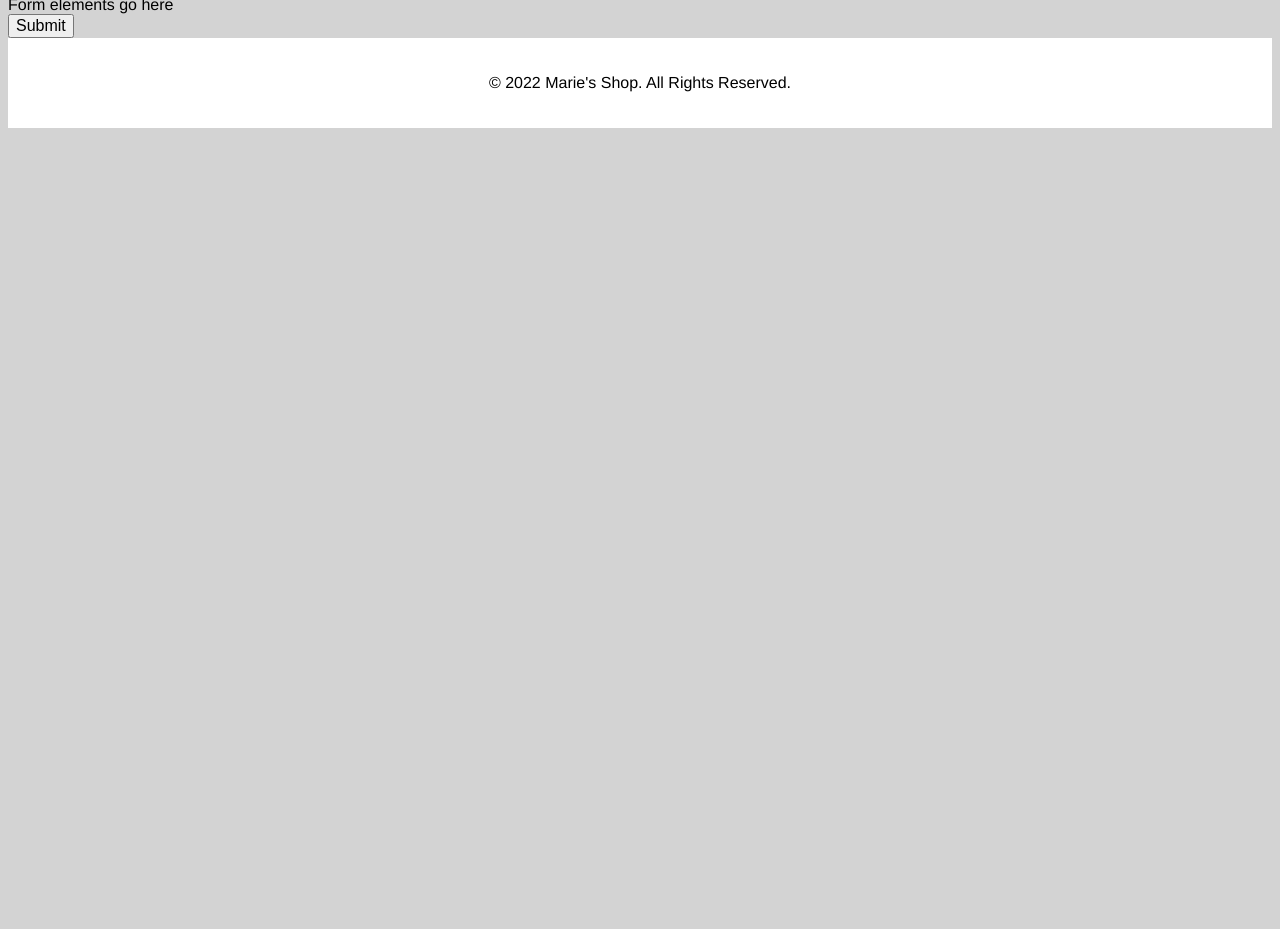
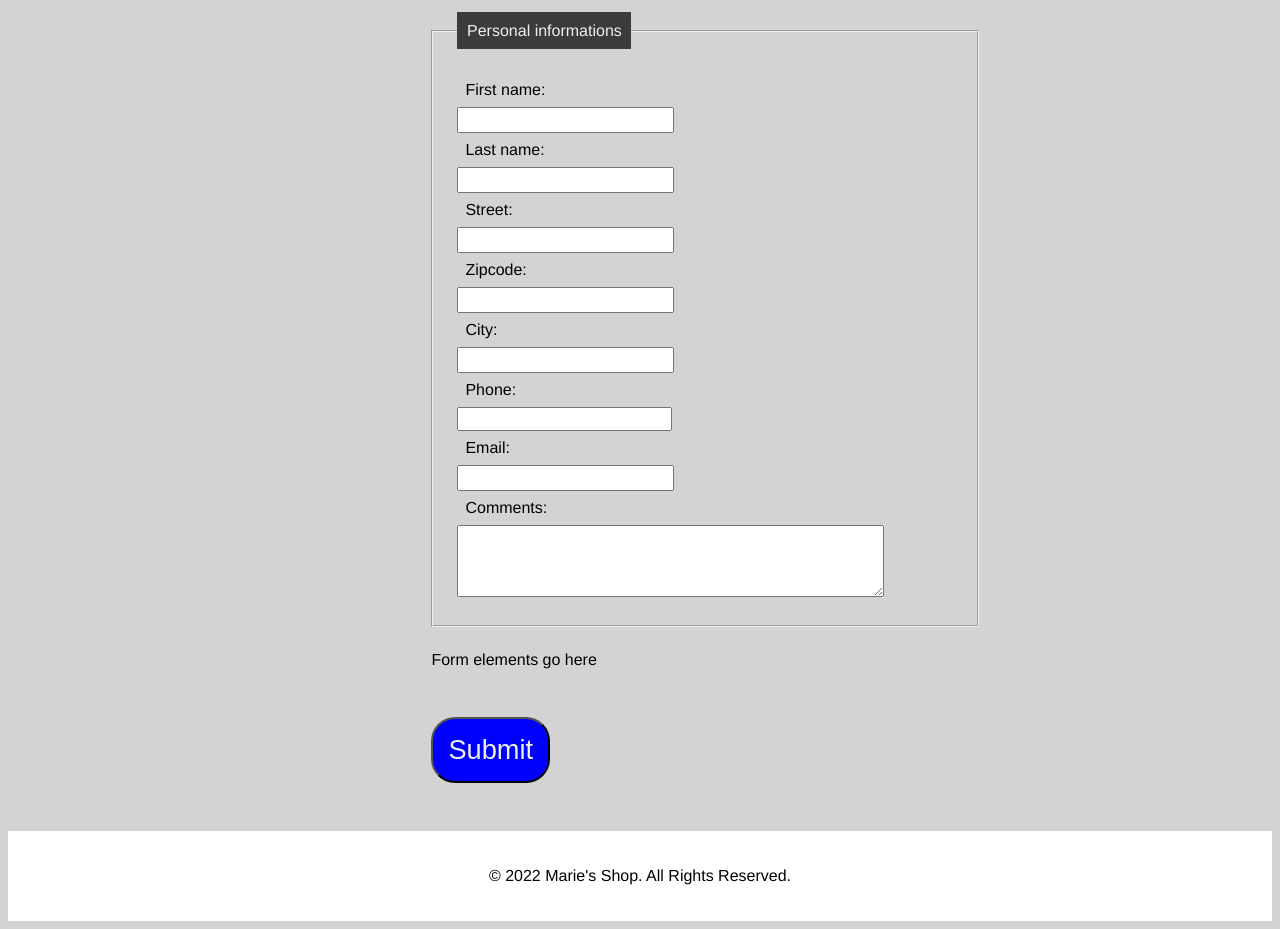
Before and after one commit to marieannonciatehatungimana/WD-22-D07-UIB-Final-Project, a plain HTML site: page contact.html in a window 1280 px wide. Shown: the part 77-1006 px from the top of the page. Before the commit the page ends 800 px from the top, so only its background shows below. Drawn offline with Linux system fonts and the light colour scheme.

Commit message:
Adjusts contact.

```diff
--- a/contact.html
+++ b/contact.html
@@ -1,9 +1,11 @@
 <!DOCTYPE html>
 <html lang="en">
+
 <head>
   <link rel="stylesheet" href="css/style.css" />
-    <title>Kontakt</title>
+  <title>Büro</title>
 </head>
+
 <body>
   <nav>
     <a href="index.html">Home</a>
@@ -16,13 +18,63 @@
     <a class="active" href="contact.html">Kontakt</a>
   </nav>
   <main>
+
+    <div>
+
       <form method="get" action="/thank-you.html">
+
+        <fieldset>
+          <legend>Personal informations</legend>
+          <div>
+            <label for="firstName">First name:</label>
+            <input type="text" id="firstName" name="firstName" maxlength="30">
+          </div>
+          <div>
+            <label for="lastName">Last name:</label>
+            <input type="text" id="lastName" name="lastName" maxlength="30">
+          </div>
+
+          <div>
+            <label for="street">Street:</label>
+            <input type="text" id="street" name="street" maxlength="30">
+          </div>
+          <div>
+            <label for="zipcode">Zipcode:</label>
+            <input type="text" id="zipcode" name="zipcode" maxlength="30">
+          </div>
+          <div>
+            <label for="city">City:</label>
+            <input type="text" id="city" name="city" maxlength="30">
+          </div>
+
+          <div>
+            <label for="phone">Phone:</label>
+            <input type="phone" id="phone" name="phone" maxlength="30">
+          </div>
+
+          <div>
+            <label for="email">Email:</label>
+            <input type="text" id="email" name="email" maxlength="30">
+          </div>
+
+          <div>
+            <label for="comments">Comments:</label>
+            <textarea id="comments" name="comments" rows="4" cols="50"></textarea>
+          </div>
+        </fieldset>
+
         <div>Form elements go here</div>
-        <input type="submit" value="Submit" />
+        <button type="submit" form="forms" value="Submit">Submit</button>
+
       </form>
+    </div>
+
+
+
   </main>
   <footer>
     <p>&copy 2022 Marie's Shop. All Rights Reserved.</p>
   </footer>
 </body>
+
 </html>
--- a/css/style.css
+++ b/css/style.css
@@ -4,7 +4,8 @@ html {
 }
 
 body {
-  background-color: #d3d3d3;
+    font-family: "AvenirNext", "Helvetica Neue", Helvetica, Arial, sans-serif;
+    background-color: #d3d3d3;
 }
 
 button,
@@ -58,8 +59,8 @@ table {
 
 th,
 td {
-  border: 1px solid #1e5799;
-  padding: 5px;
+    border: 1px solid #1e5799;
+    padding: 5px;
 }
 
 td p {
@@ -114,55 +115,68 @@ footer {
   overflow: hidden;
 }
 
-.thank-you-main button {
-  color: white;
-  padding: 10px;
-  margin: 1px;
-
-  /* Permalink - use to edit and share this gradient: https://colorzilla.com/gradient-editor/#1e5799+0,589cd3+48,7db9e8+100 */
-
-  /* Old browsers */
-  background: #1e5799;
-  /* FF3.6-15 */
-  background: -moz-linear-gradient(top, #1e5799 0%, #589cd3 48%, #7db9e8 100%);
-  /* Chrome10-25,Safari5.1-6 */
-  background: -webkit-linear-gradient(
-    top,
-    #1e5799 0%,
-    #589cd3 48%,
-    #7db9e8 100%
-  );
-  /* W3C, IE10+, FF16+, Chrome26+, Opera12+, Safari7+ */
-  background: linear-gradient(to bottom, #1e5799 0%, #589cd3 48%, #7db9e8 100%);
-  /* IE6-9 */
-  filter: progid:DXImageTransform.Microsoft.gradient(startColorstr='#1e5799', endColorstr='#7db9e8', GradientType=0);
-  vertical-align: center;
-  border: 1px solid #98999b;
-  border-radius: 5px;
+/* *************Form************** */
+form {
+    max-width: 33%;
+    margin: 0 auto;
 }
 
-.thank-you-main {
-  text-align: center;
+legend {
+    background-color: rgba(0, 0, 0, 0.719);
+    color: #efefef;
+    padding: 0.6rem;
 }
 
-.thank-you-main a {
-  color: white;
-  text-decoration: none;
-  padding: 5px;
-  margin: 0px;
+label {
+    display: inline-block;
+    width: 30rem;
+    padding: 0.5rem;
 }
 
-.thank-you-text {
-  border: 1px solid #1e5799;
-  padding: 10px;
-  border-radius: 5px;
-  margin: auto;
-  background-color: white;
-  width: 800px;
-  overflow: hidden;
-  text-align: left;
+fieldset {
+    margin: 1.5rem 0;
+    padding: 1.5rem;
 }
 
-.thank-you-button-container {
-  margin: 20px;
+input[type="text"],
+input[type="email"] {
+    padding: 2px 3px;
 }
+
+label[for="experience"] {
+    vertical-align: top;
+    padding: 0;
+}
+
+label[for="reference"] {
+    width: 16rem;
+}
+
+.experience {
+    margin: 2rem 0;
+}
+
+textarea {
+    padding: 5px;
+    font-family: inherit;
+}
+
+/* ************Button*************** */
+
+button {
+    padding: 15px;
+    border-radius: 1.5rem;
+    outline: none;
+    color: #efefef;
+    background-color: blue;
+    margin: 3rem 0;
+    font-size: 1.7rem;
+    cursor: pointer;
+    transition: 0.4s;
+}
+
+button:hover {
+    background-color: ghostwhite
+}
+
+/* *************************** */
```
Lines whose indentation alone changed are shown as unchanged.
